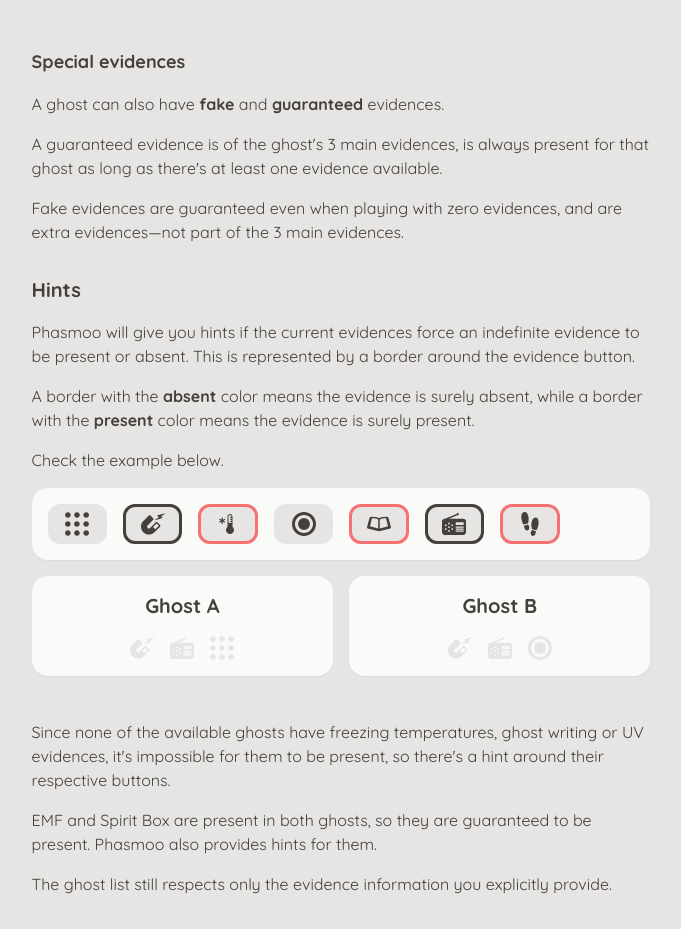
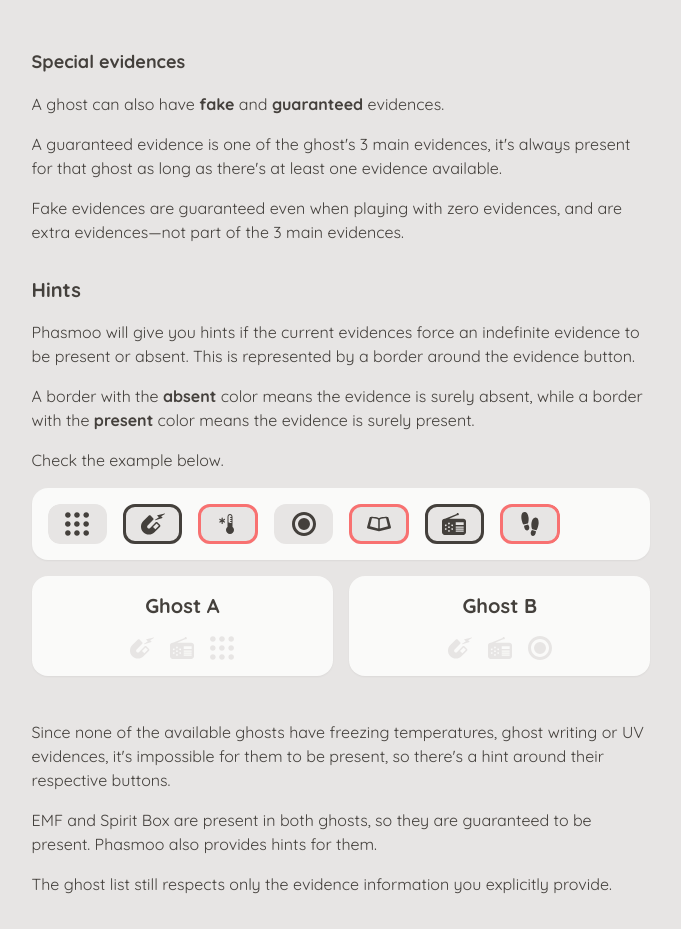
Before and after one commit to luizffgv/phasmoo, a Next.js app: page /manual in a window 1280 px wide. Shown: the part 1740-2669 px from the top of the page, without its empty margins (299-980 px from the left). Built offline with nearby package versions, Linux system fonts and the light colour scheme.

Commit message:
Fix typos

```diff
--- a/src/app/manual/page.tsx
+++ b/src/app/manual/page.tsx
@@ -112,9 +112,9 @@
                 <strong>guaranteed</strong> evidences.
               </p>
               <p>
-                A guaranteed evidence is of the ghost&apos;s 3 main evidences,
-                is always present for that ghost as long as there&apos;s at
-                least one evidence available.
+                A guaranteed evidence is one of the ghost&apos;s 3 main
+                evidences, it&apos;s always present for that ghost as long as
+                there&apos;s at least one evidence available.
               </p>
               <p>
                 Fake evidences are guaranteed even when playing with zero
```
